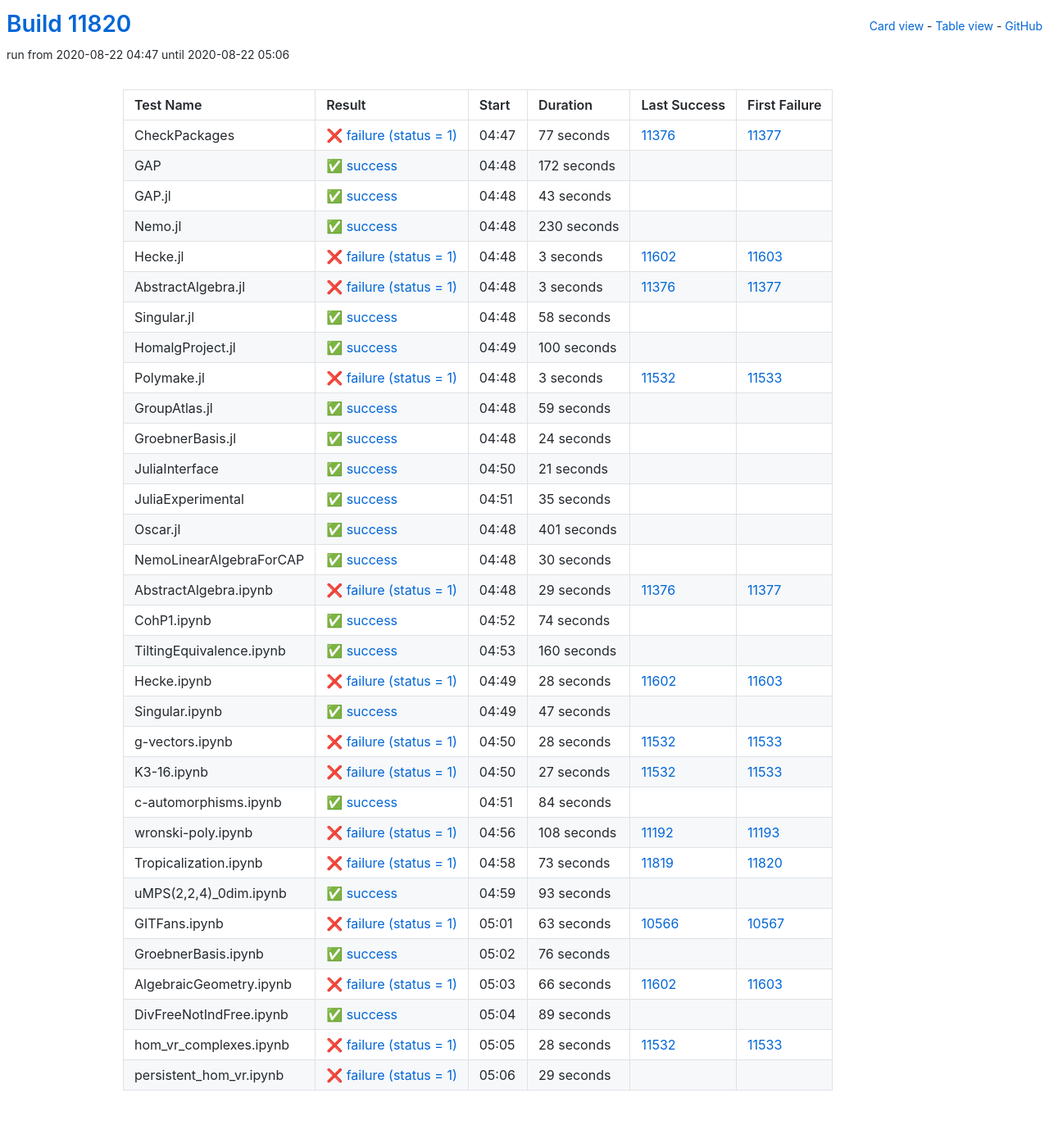
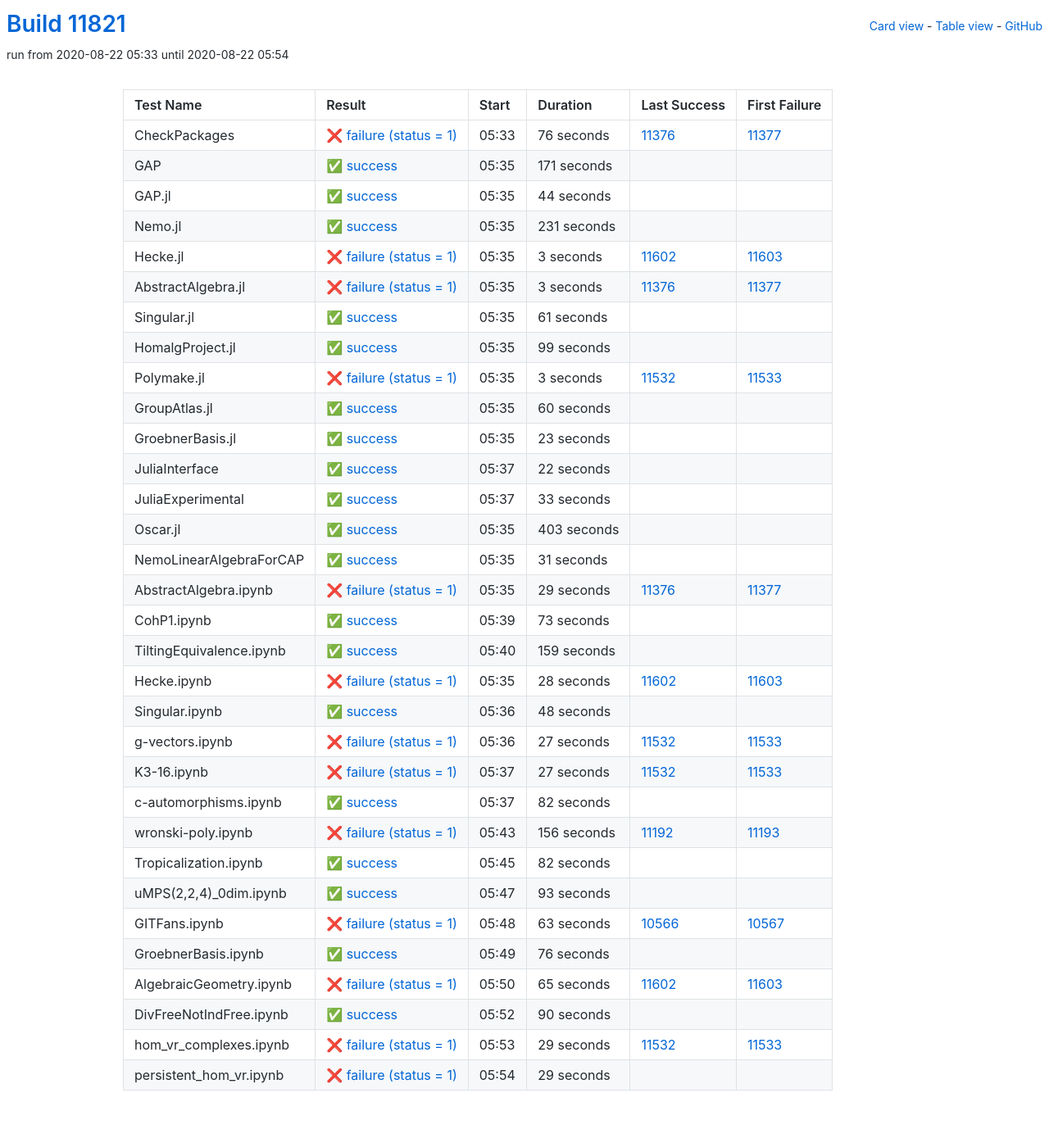
Before and after one commit to oscar-system/oscar-ci-status, a Jekyll site: the page built from table.html, in a window 1280 px wide. Shown: the whole page at 82% size. Built offline with Jekyll 4.4.1, drawn with Linux system fonts in a browser that asks for light colours.

Commit message:
Build #11821

```diff
--- a/_data/ci.yml
+++ b/_data/ci.yml
@@ -1,6 +1,6 @@
 ---
-build: 11820
-build_url: https://oscarci.mathematik.uni-kl.de/job/oscar/11820/
+build: 11821
+build_url: https://oscarci.mathematik.uni-kl.de/job/oscar/11821/
 job: oscar
 organization: oscar-system
 repo: oscar-ci-status
@@ -8,56 +8,56 @@ repourl: https://github.com/oscar-system/oscar-ci-status
 tests:
 - name: CheckPackages
   id: checkpackages
-  log: https://oscarci.mathematik.uni-kl.de/job/oscar/11820/artifact/logs/build-11820/CheckPackages.log
-  start: 2020-08-22 04:47
+  log: https://oscarci.mathematik.uni-kl.de/job/oscar/11821/artifact/logs/build-11821/CheckPackages.log
+  start: 2020-08-22 05:33
   success: false
   exitcode: 1
   status: failure
-  duration: 77
+  duration: 76
   last_success: 11376
   last_success_url: https://oscarci.mathematik.uni-kl.de/job/oscar/11376/
   first_failure: 11377
   first_failure_url: https://oscarci.mathematik.uni-kl.de/job/oscar/11377/
 - name: GAP
   id: gap
-  log: https://oscarci.mathematik.uni-kl.de/job/oscar/11820/artifact/logs/build-11820/GAP.log
-  start: 2020-08-22 04:48
+  log: https://oscarci.mathematik.uni-kl.de/job/oscar/11821/artifact/logs/build-11821/GAP.log
+  start: 2020-08-22 05:35
   success: true
   exitcode: 0
   status: success
-  duration: 172
+  duration: 171
   last_success: false
   last_success_url:
   first_failure: false
   first_failure_url:
 - name: GAP.jl
   id: gap-jl
-  log: https://oscarci.mathematik.uni-kl.de/job/oscar/11820/artifact/logs/build-11820/GAP.jl.log
-  start: 2020-08-22 04:48
+  log: https://oscarci.mathematik.uni-kl.de/job/oscar/11821/artifact/logs/build-11821/GAP.jl.log
+  start: 2020-08-22 05:35
   success: true
   exitcode: 0
   status: success
-  duration: 43
+  duration: 44
   last_success: false
   last_success_url:
   first_failure: false
   first_failure_url:
 - name: Nemo.jl
   id: nemo-jl
-  log: https://oscarci.mathematik.uni-kl.de/job/oscar/11820/artifact/logs/build-11820/Nemo.jl.log
-  start: 2020-08-22 04:48
+  log: https://oscarci.mathematik.uni-kl.de/job/oscar/11821/artifact/logs/build-11821/Nemo.jl.log
+  start: 2020-08-22 05:35
   success: true
   exitcode: 0
   status: success
-  duration: 230
+  duration: 231
   last_success: false
   last_success_url:
   first_failure: false
   first_failure_url:
 - name: Hecke.jl
   id: hecke-jl
-  log: https://oscarci.mathematik.uni-kl.de/job/oscar/11820/artifact/logs/build-11820/Hecke.jl.log
-  start: 2020-08-22 04:48
+  log: https://oscarci.mathematik.uni-kl.de/job/oscar/11821/artifact/logs/build-11821/Hecke.jl.log
+  start: 2020-08-22 05:35
   success: false
   exitcode: 1
   status: failure
@@ -68,8 +68,8 @@ tests:
   first_failure_url: https://oscarci.mathematik.uni-kl.de/job/oscar/11603/
 - name: AbstractAlgebra.jl
   id: abstractalgebra-jl
-  log: https://oscarci.mathematik.uni-kl.de/job/oscar/11820/artifact/logs/build-11820/AbstractAlgebra.jl.log
-  start: 2020-08-22 04:48
+  log: https://oscarci.mathematik.uni-kl.de/job/oscar/11821/artifact/logs/build-11821/AbstractAlgebra.jl.log
+  start: 2020-08-22 05:35
   success: false
   exitcode: 1
   status: failure
@@ -80,32 +80,32 @@ tests:
   first_failure_url: https://oscarci.mathematik.uni-kl.de/job/oscar/11377/
 - name: Singular.jl
   id: singular-jl
-  log: https://oscarci.mathematik.uni-kl.de/job/oscar/11820/artifact/logs/build-11820/Singular.jl.log
-  start: 2020-08-22 04:48
+  log: https://oscarci.mathematik.uni-kl.de/job/oscar/11821/artifact/logs/build-11821/Singular.jl.log
+  start: 2020-08-22 05:35
   success: true
   exitcode: 0
   status: success
-  duration: 58
+  duration: 61
   last_success: false
   last_success_url:
   first_failure: false
   first_failure_url:
 - name: HomalgProject.jl
   id: homalgproject-jl
-  log: https://oscarci.mathematik.uni-kl.de/job/oscar/11820/artifact/logs/build-11820/HomalgProject.jl.log
-  start: 2020-08-22 04:49
+  log: https://oscarci.mathematik.uni-kl.de/job/oscar/11821/artifact/logs/build-11821/HomalgProject.jl.log
+  start: 2020-08-22 05:35
   success: true
   exitcode: 0
   status: success
-  duration: 100
+  duration: 99
   last_success: false
   last_success_url:
   first_failure: false
   first_failure_url:
 - name: Polymake.jl
   id: polymake-jl
-  log: https://oscarci.mathematik.uni-kl.de/job/oscar/11820/artifact/logs/build-11820/Polymake.jl.log
-  start: 2020-08-22 04:48
+  log: https://oscarci.mathematik.uni-kl.de/job/oscar/11821/artifact/logs/build-11821/Polymake.jl.log
+  start: 2020-08-22 05:35
   success: false
   exitcode: 1
   status: failure
@@ -116,80 +116,80 @@ tests:
   first_failure_url: https://oscarci.mathematik.uni-kl.de/job/oscar/11533/
 - name: GroupAtlas.jl
   id: groupatlas-jl
-  log: https://oscarci.mathematik.uni-kl.de/job/oscar/11820/artifact/logs/build-11820/GroupAtlas.jl.log
-  start: 2020-08-22 04:48
+  log: https://oscarci.mathematik.uni-kl.de/job/oscar/11821/artifact/logs/build-11821/GroupAtlas.jl.log
+  start: 2020-08-22 05:35
   success: true
   exitcode: 0
   status: success
-  duration: 59
+  duration: 60
   last_success: false
   last_success_url:
   first_failure: false
   first_failure_url:
 - name: GroebnerBasis.jl
   id: groebnerbasis-jl
-  log: https://oscarci.mathematik.uni-kl.de/job/oscar/11820/artifact/logs/build-11820/GroebnerBasis.jl.log
-  start: 2020-08-22 04:48
+  log: https://oscarci.mathematik.uni-kl.de/job/oscar/11821/artifact/logs/build-11821/GroebnerBasis.jl.log
+  start: 2020-08-22 05:35
   success: true
   exitcode: 0
   status: success
-  duration: 24
+  duration: 23
   last_success: false
   last_success_url:
   first_failure: false
   first_failure_url:
 - name: JuliaInterface
   id: juliainterface
-  log: https://oscarci.mathematik.uni-kl.de/job/oscar/11820/artifact/logs/build-11820/JuliaInterface.log
-  start: 2020-08-22 04:50
+  log: https://oscarci.mathematik.uni-kl.de/job/oscar/11821/artifact/logs/build-11821/JuliaInterface.log
+  start: 2020-08-22 05:37
   success: true
   exitcode: 0
   status: success
-  duration: 21
+  duration: 22
   last_success: false
   last_success_url:
   first_failure: false
   first_failure_url:
 - name: JuliaExperimental
   id: juliaexperimental
-  log: https://oscarci.mathematik.uni-kl.de/job/oscar/11820/artifact/logs/build-11820/JuliaExperimental.log
-  start: 2020-08-22 04:51
+  log: https://oscarci.mathematik.uni-kl.de/job/oscar/11821/artifact/logs/build-11821/JuliaExperimental.log
+  start: 2020-08-22 05:37
   success: true
   exitcode: 0
   status: success
-  duration: 35
+  duration: 33
   last_success: false
   last_success_url:
   first_failure: false
   first_failure_url:
 - name: Oscar.jl
   id: oscar-jl
-  log: https://oscarci.mathematik.uni-kl.de/job/oscar/11820/artifact/logs/build-11820/Oscar.jl.log
-  start: 2020-08-22 04:48
+  log: https://oscarci.mathematik.uni-kl.de/job/oscar/11821/artifact/logs/build-11821/Oscar.jl.log
+  start: 2020-08-22 05:35
   success: true
   exitcode: 0
   status: success
-  duration: 401
+  duration: 403
   last_success: false
   last_success_url:
   first_failure: false
   first_failure_url:
 - name: NemoLinearAlgebraForCAP
   id: nemolinearalgebraforcap
-  log: https://oscarci.mathematik.uni-kl.de/job/oscar/11820/artifact/logs/build-11820/NemoLinearAlgebraForCAP.log
-  start: 2020-08-22 04:48
+  log: https://oscarci.mathematik.uni-kl.de/job/oscar/11821/artifact/logs/build-11821/NemoLinearAlgebraForCAP.log
+  start: 2020-08-22 05:35
   success: true
   exitcode: 0
   status: success
-  duration: 30
+  duration: 31
   last_success: false
   last_success_url:
   first_failure: false
   first_failure_url:
 - name: AbstractAlgebra.ipynb
   id: abstractalgebra-ipynb
-  log: https://oscarci.mathematik.uni-kl.de/job/oscar/11820/artifact/logs/build-11820/AbstractAlgebra.ipynb.log
-  start: 2020-08-22 04:48
+  log: https://oscarci.mathematik.uni-kl.de/job/oscar/11821/artifact/logs/build-11821/AbstractAlgebra.ipynb.log
+  start: 2020-08-22 05:35
   success: false
   exitcode: 1
   status: failure
@@ -200,32 +200,32 @@ tests:
   first_failure_url: https://oscarci.mathematik.uni-kl.de/job/oscar/11377/
 - name: CohP1.ipynb
   id: cohp1-ipynb
-  log: https://oscarci.mathematik.uni-kl.de/job/oscar/11820/artifact/logs/build-11820/CohP1.ipynb.log
-  start: 2020-08-22 04:52
+  log: https://oscarci.mathematik.uni-kl.de/job/oscar/11821/artifact/logs/build-11821/CohP1.ipynb.log
+  start: 2020-08-22 05:39
   success: true
   exitcode: 0
   status: success
-  duration: 74
+  duration: 73
   last_success: false
   last_success_url:
   first_failure: false
   first_failure_url:
 - name: TiltingEquivalence.ipynb
   id: tiltingequivalence-ipynb
-  log: https://oscarci.mathematik.uni-kl.de/job/oscar/11820/artifact/logs/build-11820/TiltingEquivalence.ipynb.log
-  start: 2020-08-22 04:53
+  log: https://oscarci.mathematik.uni-kl.de/job/oscar/11821/artifact/logs/build-11821/TiltingEquivalence.ipynb.log
+  start: 2020-08-22 05:40
   success: true
   exitcode: 0
   status: success
-  duration: 160
+  duration: 159
   last_success: false
   last_success_url:
   first_failure: false
   first_failure_url:
 - name: Hecke.ipynb
   id: hecke-ipynb
-  log: https://oscarci.mathematik.uni-kl.de/job/oscar/11820/artifact/logs/build-11820/Hecke.ipynb.log
-  start: 2020-08-22 04:49
+  log: https://oscarci.mathematik.uni-kl.de/job/oscar/11821/artifact/logs/build-11821/Hecke.ipynb.log
+  start: 2020-08-22 05:35
   success: false
   exitcode: 1
   status: failure
@@ -236,32 +236,32 @@ tests:
   first_failure_url: https://oscarci.mathematik.uni-kl.de/job/oscar/11603/
 - name: Singular.ipynb
   id: singular-ipynb
-  log: https://oscarci.mathematik.uni-kl.de/job/oscar/11820/artifact/logs/build-11820/Singular.ipynb.log
-  start: 2020-08-22 04:49
+  log: https://oscarci.mathematik.uni-kl.de/job/oscar/11821/artifact/logs/build-11821/Singular.ipynb.log
+  start: 2020-08-22 05:36
   success: true
   exitcode: 0
   status: success
-  duration: 47
+  duration: 48
   last_success: false
   last_success_url:
   first_failure: false
   first_failure_url:
 - name: g-vectors.ipynb
   id: g-vectors-ipynb
-  log: https://oscarci.mathematik.uni-kl.de/job/oscar/11820/artifact/logs/build-11820/g-vectors.ipynb.log
-  start: 2020-08-22 04:50
+  log: https://oscarci.mathematik.uni-kl.de/job/oscar/11821/artifact/logs/build-11821/g-vectors.ipynb.log
+  start: 2020-08-22 05:36
   success: false
   exitcode: 1
   status: failure
-  duration: 28
+  duration: 27
   last_success: 11532
   last_success_url: https://oscarci.mathematik.uni-kl.de/job/oscar/11532/
   first_failure: 11533
   first_failure_url: https://oscarci.mathematik.uni-kl.de/job/oscar/11533/
 - name: K3-16.ipynb
   id: k3-16-ipynb
-  log: https://oscarci.mathematik.uni-kl.de/job/oscar/11820/artifact/logs/build-11820/K3-16.ipynb.log
-  start: 2020-08-22 04:50
+  log: https://oscarci.mathematik.uni-kl.de/job/oscar/11821/artifact/logs/build-11821/K3-16.ipynb.log
+  start: 2020-08-22 05:37
   success: false
   exitcode: 1
   status: failure
@@ -272,44 +272,44 @@ tests:
   first_failure_url: https://oscarci.mathematik.uni-kl.de/job/oscar/11533/
 - name: c-automorphisms.ipynb
   id: c-automorphisms-ipynb
-  log: https://oscarci.mathematik.uni-kl.de/job/oscar/11820/artifact/logs/build-11820/c-automorphisms.ipynb.log
-  start: 2020-08-22 04:51
+  log: https://oscarci.mathematik.uni-kl.de/job/oscar/11821/artifact/logs/build-11821/c-automorphisms.ipynb.log
+  start: 2020-08-22 05:37
   success: true
   exitcode: 0
   status: success
-  duration: 84
+  duration: 82
   last_success: false
   last_success_url:
   first_failure: false
   first_failure_url:
 - name: wronski-poly.ipynb
   id: wronski-poly-ipynb
-  log: https://oscarci.mathematik.uni-kl.de/job/oscar/11820/artifact/logs/build-11820/wronski-poly.ipynb.log
-  start: 2020-08-22 04:56
+  log: https://oscarci.mathematik.uni-kl.de/job/oscar/11821/artifact/logs/build-11821/wronski-poly.ipynb.log
+  start: 2020-08-22 05:43
   success: false
   exitcode: 1
   status: failure
-  duration: 108
+  duration: 156
   last_success: 11192
   last_success_url: https://oscarci.mathematik.uni-kl.de/job/oscar/11192/
   first_failure: 11193
   first_failure_url: https://oscarci.mathematik.uni-kl.de/job/oscar/11193/
 - name: Tropicalization.ipynb
   id: tropicalization-ipynb
-  log: https://oscarci.mathematik.uni-kl.de/job/oscar/11820/artifact/logs/build-11820/Tropicalization.ipynb.log
-  start: 2020-08-22 04:58
-  success: false
-  exitcode: 1
-  status: failure
-  duration: 73
-  last_success: 11819
-  last_success_url: https://oscarci.mathematik.uni-kl.de/job/oscar/11819/
-  first_failure: 11820
-  first_failure_url: https://oscarci.mathematik.uni-kl.de/job/oscar/11820/
+  log: https://oscarci.mathematik.uni-kl.de/job/oscar/11821/artifact/logs/build-11821/Tropicalization.ipynb.log
+  start: 2020-08-22 05:45
+  success: true
+  exitcode: 0
+  status: success
+  duration: 82
+  last_success: false
+  last_success_url:
+  first_failure: false
+  first_failure_url:
 - name: uMPS(2,2,4)_0dim.ipynb
   id: umps-2-2-4-0dim-ipynb
-  log: https://oscarci.mathematik.uni-kl.de/job/oscar/11820/artifact/logs/build-11820/uMPS-2-2-4-_0dim.ipynb.log
-  start: 2020-08-22 04:59
+  log: https://oscarci.mathematik.uni-kl.de/job/oscar/11821/artifact/logs/build-11821/uMPS-2-2-4-_0dim.ipynb.log
+  start: 2020-08-22 05:47
   success: true
   exitcode: 0
   status: success
@@ -320,8 +320,8 @@ tests:
   first_failure_url:
 - name: GITFans.ipynb
   id: gitfans-ipynb
-  log: https://oscarci.mathematik.uni-kl.de/job/oscar/11820/artifact/logs/build-11820/GITFans.ipynb.log
-  start: 2020-08-22 05:01
+  log: https://oscarci.mathematik.uni-kl.de/job/oscar/11821/artifact/logs/build-11821/GITFans.ipynb.log
+  start: 2020-08-22 05:48
   success: false
   exitcode: 1
   status: failure
@@ -332,8 +332,8 @@ tests:
   first_failure_url: https://oscarci.mathematik.uni-kl.de/job/oscar/10567/
 - name: GroebnerBasis.ipynb
   id: groebnerbasis-ipynb
-  log: https://oscarci.mathematik.uni-kl.de/job/oscar/11820/artifact/logs/build-11820/GroebnerBasis.ipynb.log
-  start: 2020-08-22 05:02
+  log: https://oscarci.mathematik.uni-kl.de/job/oscar/11821/artifact/logs/build-11821/GroebnerBasis.ipynb.log
+  start: 2020-08-22 05:49
   success: true
   exitcode: 0
   status: success
@@ -344,44 +344,44 @@ tests:
   first_failure_url:
 - name: AlgebraicGeometry.ipynb
   id: algebraicgeometry-ipynb
-  log: https://oscarci.mathematik.uni-kl.de/job/oscar/11820/artifact/logs/build-11820/AlgebraicGeometry.ipynb.log
-  start: 2020-08-22 05:03
+  log: https://oscarci.mathematik.uni-kl.de/job/oscar/11821/artifact/logs/build-11821/AlgebraicGeometry.ipynb.log
+  start: 2020-08-22 05:50
   success: false
   exitcode: 1
   status: failure
-  duration: 66
+  duration: 65
   last_success: 11602
   last_success_url: https://oscarci.mathematik.uni-kl.de/job/oscar/11602/
   first_failure: 11603
   first_failure_url: https://oscarci.mathematik.uni-kl.de/job/oscar/11603/
 - name: DivFreeNotIndFree.ipynb
   id: divfreenotindfree-ipynb
-  log: https://oscarci.mathematik.uni-kl.de/job/oscar/11820/artifact/logs/build-11820/DivFreeNotIndFree.ipynb.log
-  start: 2020-08-22 05:04
+  log: https://oscarci.mathematik.uni-kl.de/job/oscar/11821/artifact/logs/build-11821/DivFreeNotIndFree.ipynb.log
+  start: 2020-08-22 05:52
   success: true
   exitcode: 0
   status: success
-  duration: 89
+  duration: 90
   last_success: false
   last_success_url:
   first_failure: false
   first_failure_url:
 - name: hom_vr_complexes.ipynb
   id: hom-vr-complexes-ipynb
-  log: https://oscarci.mathematik.uni-kl.de/job/oscar/11820/artifact/logs/build-11820/hom_vr_complexes.ipynb.log
-  start: 2020-08-22 05:05
+  log: https://oscarci.mathematik.uni-kl.de/job/oscar/11821/artifact/logs/build-11821/hom_vr_complexes.ipynb.log
+  start: 2020-08-22 05:53
   success: false
   exitcode: 1
   status: failure
-  duration: 28
+  duration: 29
   last_success: 11532
   last_success_url: https://oscarci.mathematik.uni-kl.de/job/oscar/11532/
   first_failure: 11533
   first_failure_url: https://oscarci.mathematik.uni-kl.de/job/oscar/11533/
 - name: persistent_hom_vr.ipynb
   id: persistent-hom-vr-ipynb
-  log: https://oscarci.mathematik.uni-kl.de/job/oscar/11820/artifact/logs/build-11820/persistent_hom_vr.ipynb.log
-  start: 2020-08-22 05:06
+  log: https://oscarci.mathematik.uni-kl.de/job/oscar/11821/artifact/logs/build-11821/persistent_hom_vr.ipynb.log
+  start: 2020-08-22 05:54
   success: false
   exitcode: 1
   status: failure
```
Also changed, not shown: README.md.
